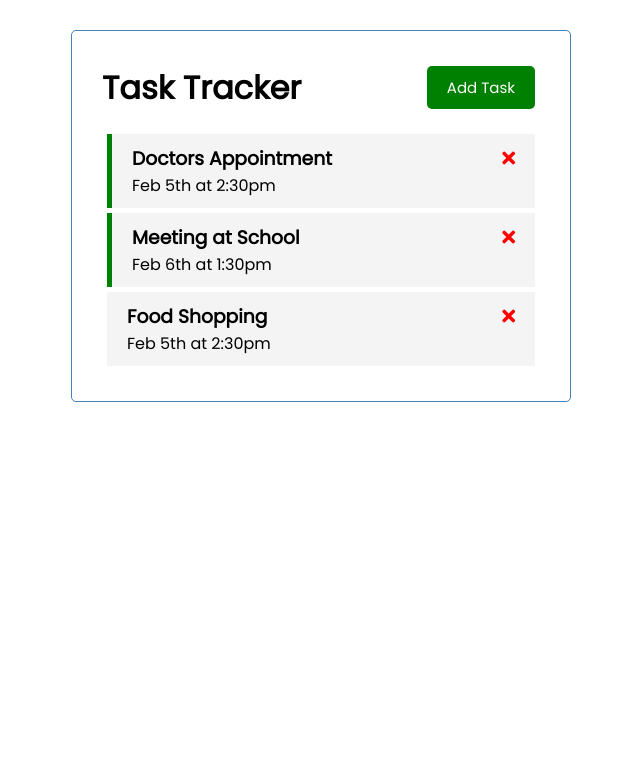
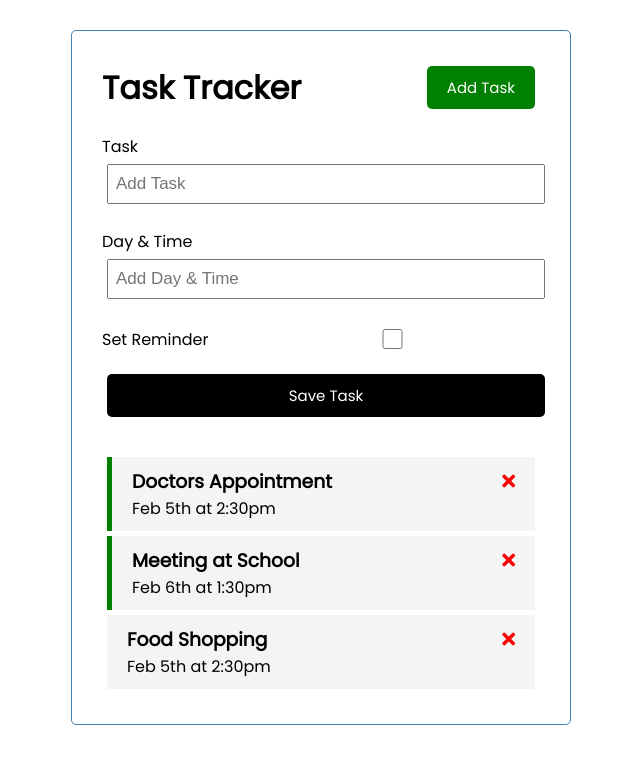
Before and after one commit to coderkhayrul/task-tracker-vue-app, a Vue app: page / in a window 1280 px wide. Shown: the top 764 px of the page, without its empty margins (319-959 px from the left). Built offline with nearby package versions, Linux system fonts and the light colour scheme.

Commit message:
Add Task Feature Update

```diff
--- a/src/App.vue
+++ b/src/App.vue
@@ -1,30 +1,42 @@
 <template>
   <div class="container">
     <Header title="Task Tracker"/>
-    <Tasks  @delete-task="deleteTask" :tasks="tasks"/>
+    <AddTask @add-task="addTask"/>
+    <Tasks @toggle-reminder="toggleReminder"  @delete-task="deleteTask" :tasks="tasks"/>
   </div>
 </template>
 
 <script>
 import Header from "./components/Header.vue";
 import Tasks from "./components/Tasks.vue";
+import AddTask from "./components/AddTask.vue";
 export default {
   name: 'App',
   components: {
     Header,
     Tasks,
+    AddTask,
   },
+
   data() {
     return {
       tasks: [],
     }
   },
   methods: {
+    addTask(task) {
+      // console.log(task);
+      this.tasks = [...this.tasks, task];
+    },
     deleteTask(id) {
       // console.log('delete ' + id);
       if (confirm('Are you sure?')) {
         this.tasks = this.tasks.filter((task) => task.id !== id);
       }
+    },
+    toggleReminder(id) {
+      // console.log('toggle ' + id);
+      this.tasks = this.tasks.map((task) => task.id === id ? { ...task, reminder: !task.reminder } : task);
     },
   },
   created() {
--- /dev/null
+++ b/src/components/AddTask.vue
@@ -0,0 +1,91 @@
+<template>
+    <form @submit="onSubmit" class="add-form">
+        <div class="form-control">
+            <label>Task</label>
+            <input v-model="text" type="text" name="text" placeholder="Add Task" />
+        </div>
+        <div class="form-control">
+            <label>Day & Time</label>
+            <input v-model="day" type="text" name="day" placeholder="Add Day & Time" />
+        </div>
+        <div class="form-control form-control-check">
+            <label>Set Reminder</label>
+            <input v-model="reminder" type="checkbox" name="reminder" />
+        </div>
+
+        <input type="submit" value="Save Task" class="btn btn-block" />
+    </form>
+</template>
+
+<script>
+
+export default {
+    name: 'AddTask',
+    data() {
+        return {
+            text: '',
+            day: '',
+            reminder: false,
+        }
+    },
+    methods: {
+        onSubmit(e) {
+            e.preventDefault();
+
+            if (!this.text) {
+                alert('Please Add a Task')
+                return
+            }
+            const newTask = {
+                id: Math.floor(Math.random() * 100000),
+                text: this.text,
+                day: this.day,
+                reminder: this.reminder
+            }
+
+            this.$emit('add-task', newTask);
+
+            this.text = ''
+            this.day = ''
+            this.reminder = false
+        }
+    },
+}
+</script>
+
+<style scoped>
+.add-form {
+    margin-bottom: 40px;
+}
+
+.form-control {
+    margin: 20px 0;
+}
+
+.form-control label {
+    display: block;
+}
+
+.form-control input {
+    width: 100%;
+    height: 40px;
+    margin: 5px;
+    padding: 3px 7px;
+    font-size: 17px;
+}
+
+.form-control-check {
+    display: flex;
+    align-items: center;
+    justify-content: space-between;
+}
+
+.form-control-check label {
+    flex: 1;
+}
+
+.form-control-check input {
+    flex: 2;
+    height: 20px;
+}
+</style>
--- a/src/components/Task.vue
+++ b/src/components/Task.vue
@@ -1,8 +1,8 @@
 <template>
-    <div :class="[task.reminder ? 'reminder' : '', 'task']">
+    <div @dblclick="$emit('toggle-reminder', task.id)" :class="[task.reminder ? 'reminder' : '', 'task']">
         <h3>
             {{ task.text }}
-            <i @click="onDelete(task.id)" class="fas fa-times"></i>
+            <i @click="$emit('delete-task', task.id)" class="fas fa-times"></i>
         </h3>
         <p>{{ task.day }}</p>
     </div>
@@ -13,12 +13,6 @@
     name: 'Task',
     props: {
         task: Object,
-    },
-    methods: {
-        onDelete(id) {
-            // console.log('delete ' + id );
-            this.$emit('delete-task', id);
-        }
     },
 }
 </script>
--- a/src/components/Tasks.vue
+++ b/src/components/Tasks.vue
@@ -1,6 +1,6 @@
 <template>
     <div :key="task.id" v-for="task in tasks">
-        <Task @delete-task="$emit('delete-task', task.id)" :task="task"/>
+        <Task @toggle-reminder="$emit('toggle-reminder', task.id)" @delete-task="$emit('delete-task', task.id)" :task="task"/>
     </div>
 </template>
 
@@ -14,6 +14,6 @@
     components: {
         Task,
     },
-    emits: ['delete-task'],
+    emits: ['delete-task', 'toggle-reminder'],
 }
 </script>
```
